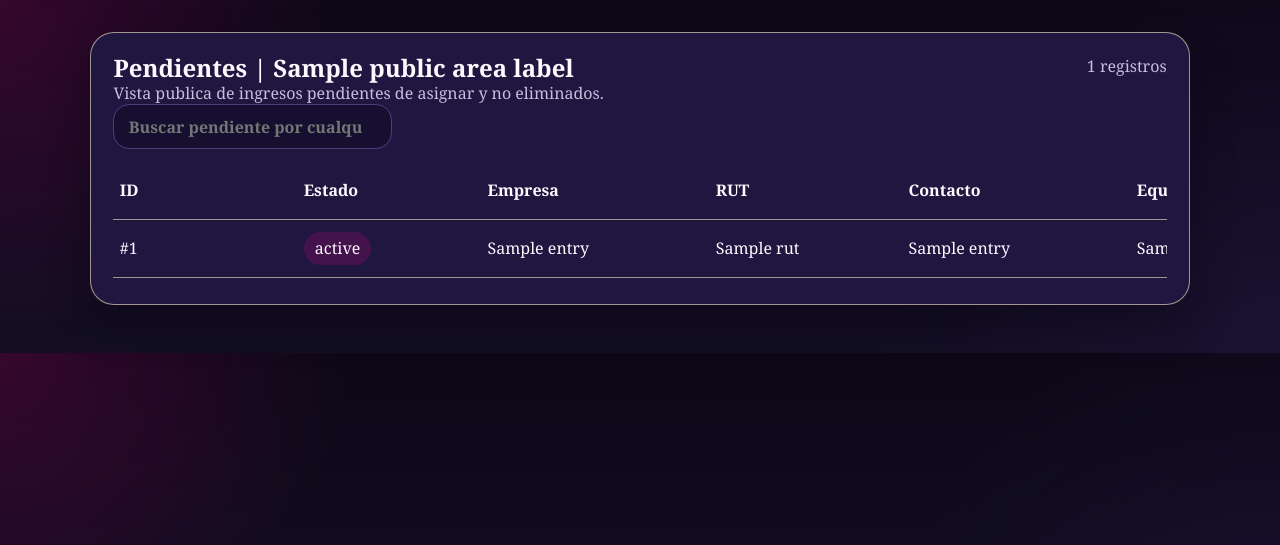
After one commit to sebastianward/SoftST, a Node project: template src/views/public-pending.ejs in a window 1280 px wide. The commit adds this page. Shown: the top 545 px of the page. Run offline with Node 20 templates, Linux system fonts and the light colour scheme; the template is opened without the code that fills it: most values are stand-ins (such as "Sample title", 1, 10 or a date in 2020); some libraries are stand-ins or nearby versions.

Commit message:
Add public pending view and update Packaging branding

```diff
--- a/src/app.js
+++ b/src/app.js
@@ -51,7 +51,7 @@ const defaultWorkerPassword = "Antalis2025";
 const adminResetPassword = "Antalis2026";
 const departmentAreas = ["servicio_tecnico", "grafica"];
 const departmentAreaLabels = {
-  servicio_tecnico: "Servicio Tecnico",
+  servicio_tecnico: "Packaging",
   grafica: "Grafica",
 };
 const entryStatuses = [
@@ -92,7 +92,7 @@ const appSettingsDefaults = {
   vehicle_reset_time: "06:00",
   vehicle_last_reset_shift_key: "",
   mail_info_text:
-    "El plazo de diagnostico es de 5 a 7 dias habiles.\nEn caso de que el presupuesto no sea aprobado o caduque por vencimiento, el cliente acepta el cobro de UF 2 por diagnostico.\nLuego de 60 dias de permanencia del equipo por falta de autorizacion o retiro, Antalis Abitek podra gestionar su disposicion informando previamente por correo.",
+    "El plazo de diagnostico es de 5 a 7 dias habiles.\nEn caso de que el presupuesto no sea aprobado o caduque por vencimiento, el cliente acepta el cobro de UF 2 por diagnostico.\nLuego de 60 dias de permanencia del equipo por falta de autorizacion o retiro, Antalis podra gestionar su disposicion informando previamente por correo.",
   mail_banner_path: "",
 };
 
@@ -528,9 +528,21 @@ function ensureVehicleAccess(req, res) {
     return true;
   }
 
-  setFlash(req, "error", "El modulo Camionetas solo esta disponible para Servicio Tecnico.");
+  setFlash(req, "error", "El modulo Camionetas solo esta disponible para Packaging.");
   res.redirect("/");
   return false;
+}
+
+function getPublicPendingEntries() {
+  return db.all(
+    `SELECT e.*, u.username AS created_by_username
+     FROM entries e
+     JOIN users u ON u.id = e.created_by_user_id
+     WHERE e.area = 'servicio_tecnico'
+       AND e.deleted_at IS NULL
+       AND e.entry_status = 'no_asignado'
+     ORDER BY e.id DESC`
+  ).map(normalizeEntry);
 }
 
 function getVehicleOrderClause() {
@@ -1211,6 +1223,15 @@ async function bootstrap() {
     }
 
     return res.render("login");
+  });
+
+  app.get("/pendientes", (_req, res) => {
+    const entries = getPublicPendingEntries();
+    return res.render("public-pending", {
+      entries,
+      entryStatuses,
+      publicAreaLabel: getAreaLabel("servicio_tecnico"),
+    });
   });
 
   app.post("/login", (req, res) => {
@@ -2167,7 +2188,7 @@ async function bootstrap() {
   });
 
   app.listen(port, () => {
-    console.log(`Registro Ingresos Antalis Abitek disponible en http://localhost:${port}`);
+    console.log(`Registro Ingresos Antalis disponible en http://localhost:${port}`);
   });
 }
 
--- a/src/public/css/styles.css
+++ b/src/public/css/styles.css
@@ -1033,6 +1033,10 @@ dd {
   margin: 0.75rem 0 1rem;
 }
 
+.vehicles-history-toolbar {
+  margin-bottom: 0.75rem;
+}
+
 .vehicles-table,
 .vehicles-history-table {
   min-width: 1120px;
--- a/src/services/print.js
+++ b/src/services/print.js
@@ -7,7 +7,7 @@ const ENTRY_ZPL_TEMPLATE = [
   "^PW800",
   "^LL400",
   "^LH0,0",
-  "^FO80,76^A0N,24,24^FDRegistro Ingresos Antalis Abitek^FS",
+  "^FO80,76^A0N,24,24^FDRegistro Ingresos Antalis^FS",
   "^FO80,106^A0N,20,20^FDIngreso #@entry_id^FS",
   "^FO530,106^A0N,18,18^FD@created_at^FS",
   "^FO80,132^GB640,2,2^FS",
--- a/src/views/login.ejs
+++ b/src/views/login.ejs
@@ -3,7 +3,7 @@
 <main class="auth-shell">
   <section class="auth-card">
     <div class="auth-brand">
-      <img src="/public/img/logo-antalis-abitek.png" alt="Antalis Abitek">
+      <img src="/public/img/logo-antalis-abitek.png" alt="Antalis">
     </div>
     <div class="auth-toolbar">
       <button class="theme-toggle" type="button" data-theme-toggle aria-label="Cambiar tema">
--- a/src/views/partials/head.ejs
+++ b/src/views/partials/head.ejs
@@ -3,7 +3,7 @@
 <head>
   <meta charset="UTF-8">
   <meta name="viewport" content="width=device-width, initial-scale=1.0">
-  <title><%= title %> | Registro Ingresos Antalis Abitek</title>
+  <title><%= title %> | Registro Ingresos Antalis</title>
   <script>
     (function () {
       const savedTheme = localStorage.getItem("softst-theme") || "dark";
--- a/src/views/partials/header.ejs
+++ b/src/views/partials/header.ejs
@@ -1,10 +1,10 @@
 <header class="site-header">
   <div class="brand-wrap">
     <a class="brand brand-logo" href="/">
-      <img src="/public/img/logo-antalis-abitek.png" alt="Antalis Abitek">
+      <img src="/public/img/logo-antalis-abitek.png" alt="Antalis">
     </a>
     <div class="brand-text">
-      <a class="brand" href="/">Registro Ingresos Antalis Abitek</a>
+      <a class="brand" href="/">Registro Ingresos Antalis</a>
       <p class="brand-copy">Registro web para recepcion de equipos</p>
     </div>
   </div>
--- /dev/null
+++ b/src/views/public-pending.ejs
@@ -0,0 +1,72 @@
+<%- include("partials/head", { title: "Pendientes" }) %>
+
+<main class="page-shell">
+  <section class="panel">
+    <div class="panel-title">
+      <div>
+        <h1>Pendientes | <%= publicAreaLabel %></h1>
+        <span>Vista publica de ingresos pendientes de asignar y no eliminados.</span>
+      </div>
+      <span><%= entries.length %> registros</span>
+    </div>
+
+    <div class="workers-toolbar">
+      <label class="workers-search">
+        <input type="search" id="entrySearch" placeholder="Buscar pendiente por cualquier campo">
+      </label>
+    </div>
+
+    <% if (entries.length === 0) { %>
+      <p class="empty-state">No hay pendientes por mostrar.</p>
+    <% } else { %>
+      <div class="entries-scrollbar-top" data-entries-scrollbar-top aria-hidden="true">
+        <div class="entries-scrollbar-top-track" data-entries-scrollbar-top-track></div>
+      </div>
+      <div class="table-wrap entries-table-wrap">
+        <table class="entries-table" id="entriesTable">
+          <thead>
+            <tr>
+              <th>ID</th>
+              <th>Estado</th>
+              <th>Empresa</th>
+              <th>RUT</th>
+              <th>Contacto</th>
+              <th>Equipo</th>
+              <th>Ingresado por</th>
+              <th>Creado por</th>
+              <th>Fecha</th>
+            </tr>
+          </thead>
+          <tbody>
+            <% entries.forEach((entry) => { %>
+              <% const searchable = [
+                entry.id,
+                entry.entry_status,
+                entry.business_name,
+                entry.rut,
+                entry.contact_name,
+                entry.equipment_model,
+                entry.worker_name_snapshot,
+                entry.created_by_username,
+                entry.created_at
+              ].join(" ").toLowerCase(); %>
+              <tr data-entry-row data-search="<%= searchable %>">
+                <td>#<%= entry.id %></td>
+                <td><span class="status-pill"><%= entryStatuses.find((status) => status.value === entry.entry_status)?.label || entry.entry_status %></span></td>
+                <td><%= entry.business_name %></td>
+                <td><%= entry.rut %></td>
+                <td><%= entry.contact_name %></td>
+                <td><%= entry.equipment_model %></td>
+                <td><%= entry.worker_name_snapshot %></td>
+                <td><%= entry.created_by_username %></td>
+                <td><%= entry.created_at %></td>
+              </tr>
+            <% }) %>
+          </tbody>
+        </table>
+      </div>
+    <% } %>
+  </section>
+</main>
+
+<%- include("partials/foot") %>
```
Also changed, not shown: src/services/mail.js (+5 -5 lines), src/views/vehicles.ejs (+7 -2 lines), src/public/js/app.js.
